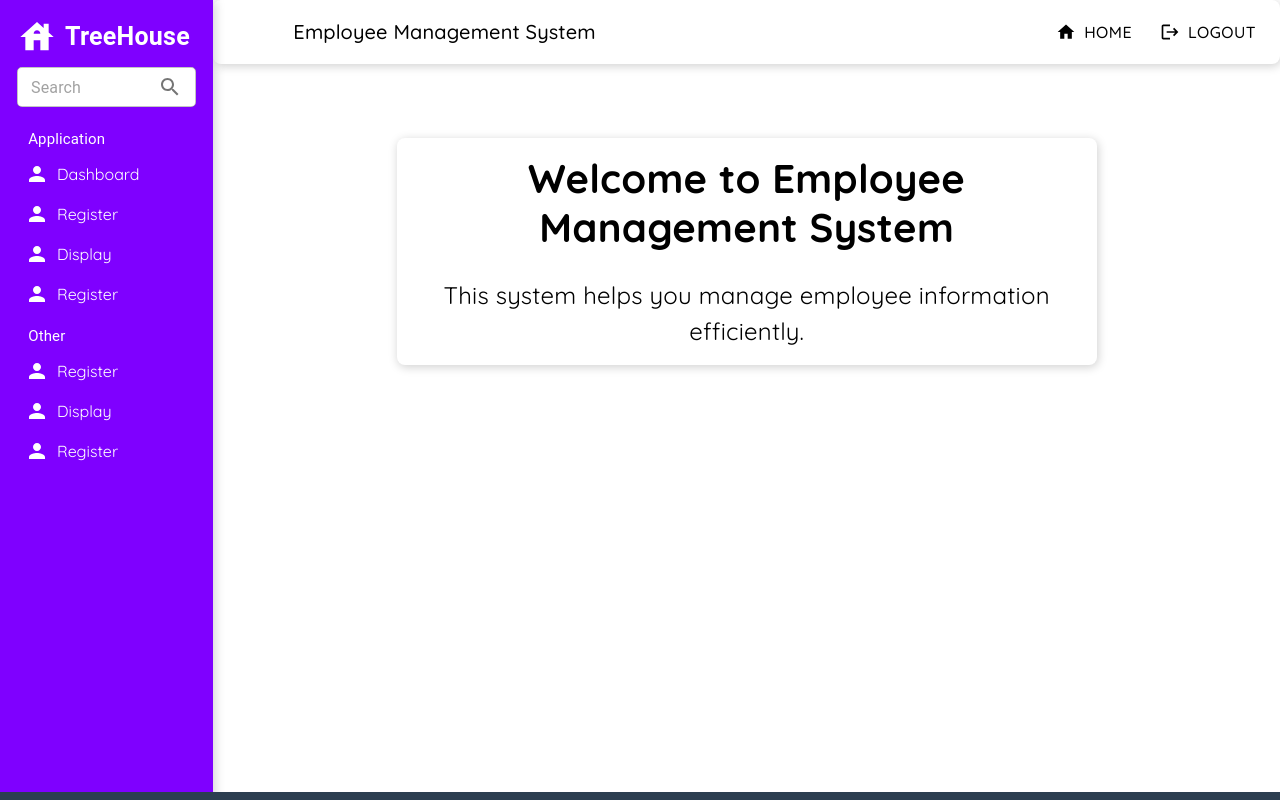
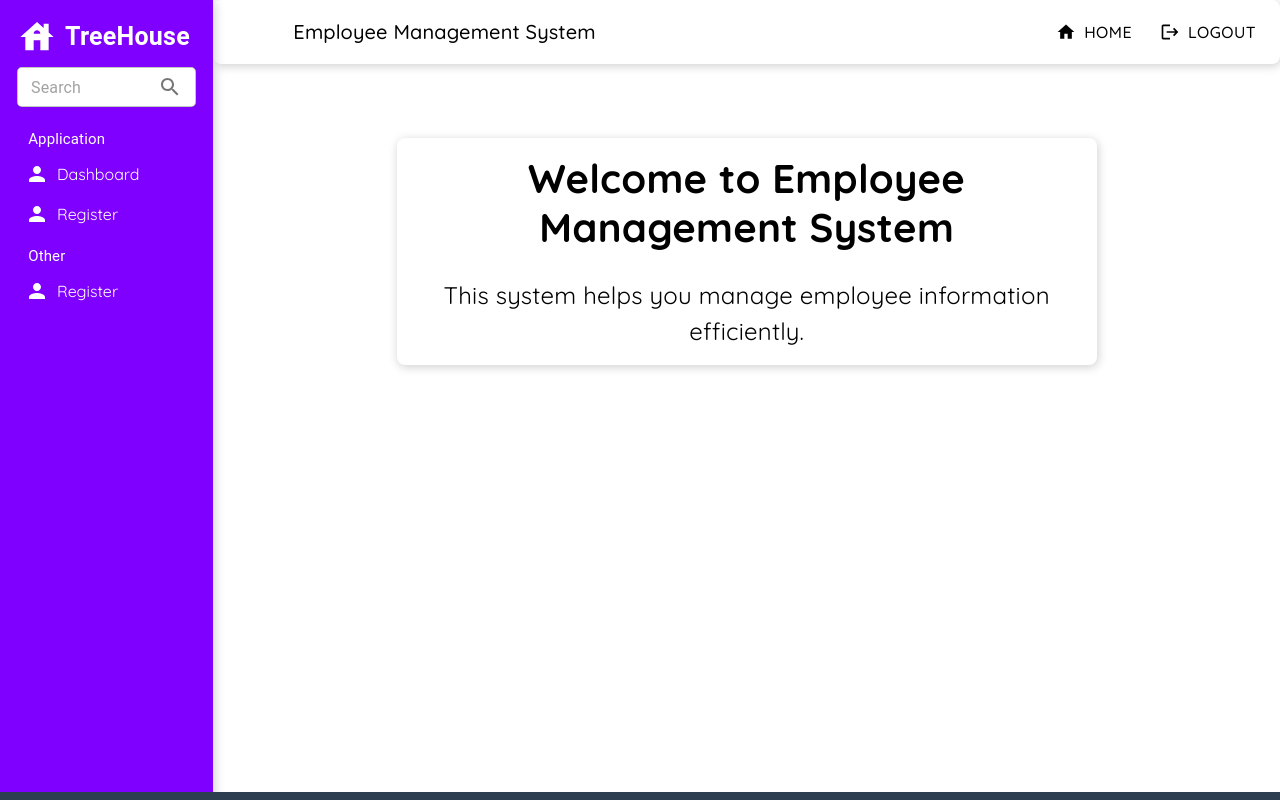
Before and after one commit to treehouseapps/Employee-Management-System, a Next.js app: page / in a window 1280 px wide. Built offline with nearby package versions, Linux system fonts and the light colour scheme.

Commit message:
remove unneccessary

```diff
--- a/components/TopEmployeeList.jsx
+++ b/components/TopEmployeeList.jsx
@@ -120,11 +120,11 @@ const TopEmployeesList = () => {
                     <Box textAlign="center" fontWeight="600">{index + 1}</Box>
 
                     <Box sx={{ display: 'flex', alignItems: 'center', gap: 1, fontWeight: 600 }}>
-                        {/* Optional small circle avatar with initials */}
+
                         <Avatar
                             sx={{ width: 28, height: 28, fontSize: '0.75rem', bgcolor: '#1976d2' }}
                             alt={name}
-                            src="" // If you want to pass images, put src={img}
+                            src=""
                         >
                             {name.split(' ').map(n => n[0]).join('').slice(0, 2).toUpperCase()}
                         </Avatar>
--- a/components/sidebar.jsx
+++ b/components/sidebar.jsx
@@ -84,19 +84,7 @@ const Sidebar = () => {
                     <Box display="flex" mb={1} gap={1} alignItems="center" fontWeight={'light'} >
                         <Person /> <Link href="/register" passHref>Register</Link>
                     </Box>
-                    <Box display="flex" mb={1} gap={1} alignItems="center" fontWeight={'light'} >
-                        <Person /> <Link href="/display" passHref>Display</Link>
-                    </Box>
-                    <Box display="flex" mb={1} gap={1} alignItems="center" fontWeight={'light'} >
-                        <Person /> <Link href="/register" passHref>Register</Link>
-                    </Box>
                     <Typography sx={{ fontSize: '15px', margin: '.2rem' }}>Other</Typography>
-                    <Box display="flex" mb={1} gap={1} alignItems="center" fontWeight={'light'} >
-                        <Person /> <Link href="/register" passHref>Register</Link>
-                    </Box>
-                    <Box display="flex" mb={1} gap={1} alignItems="center" fontWeight={'light'} >
-                        <Person /> <Link href="/display" passHref>Display</Link>
-                    </Box>
                     <Box display="flex" mb={1} gap={1} alignItems="center" fontWeight={'light'} >
                         <Person /> <Link href="/register" passHref>Register</Link>
                     </Box>
```
